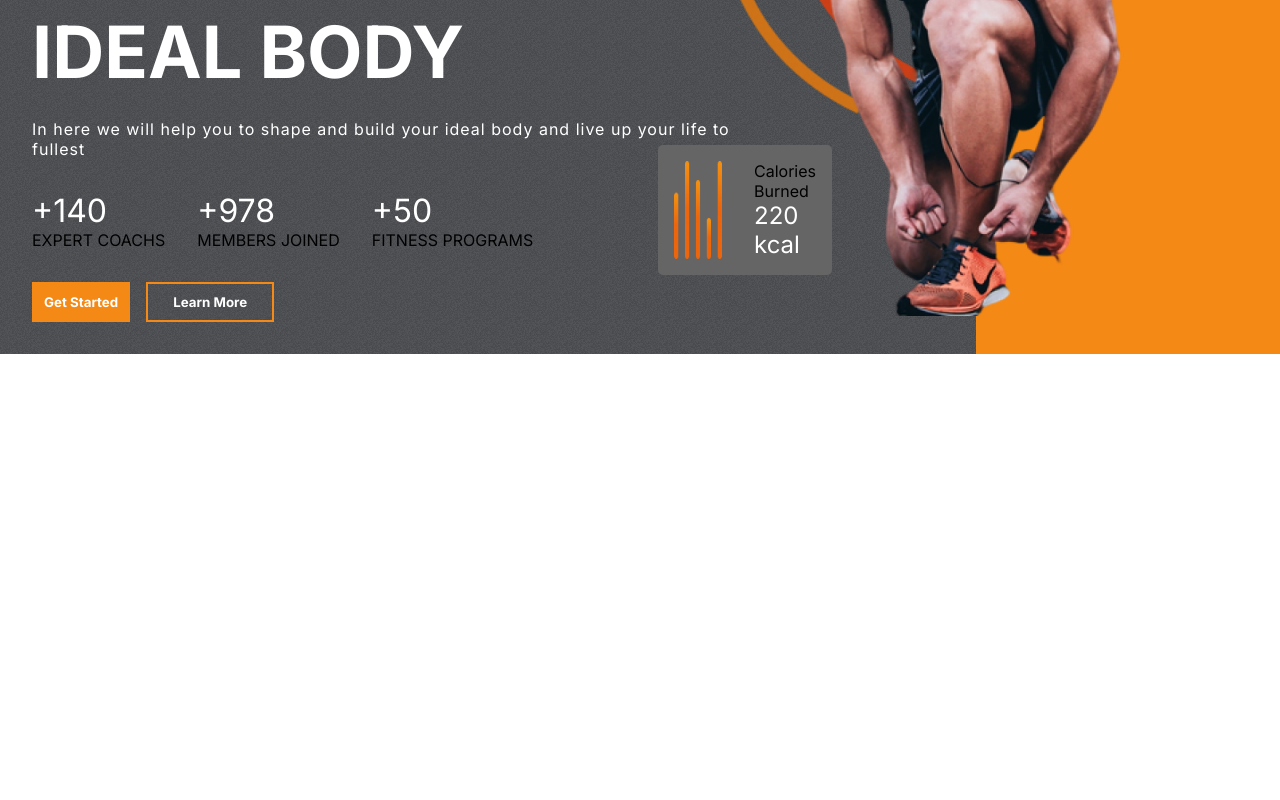
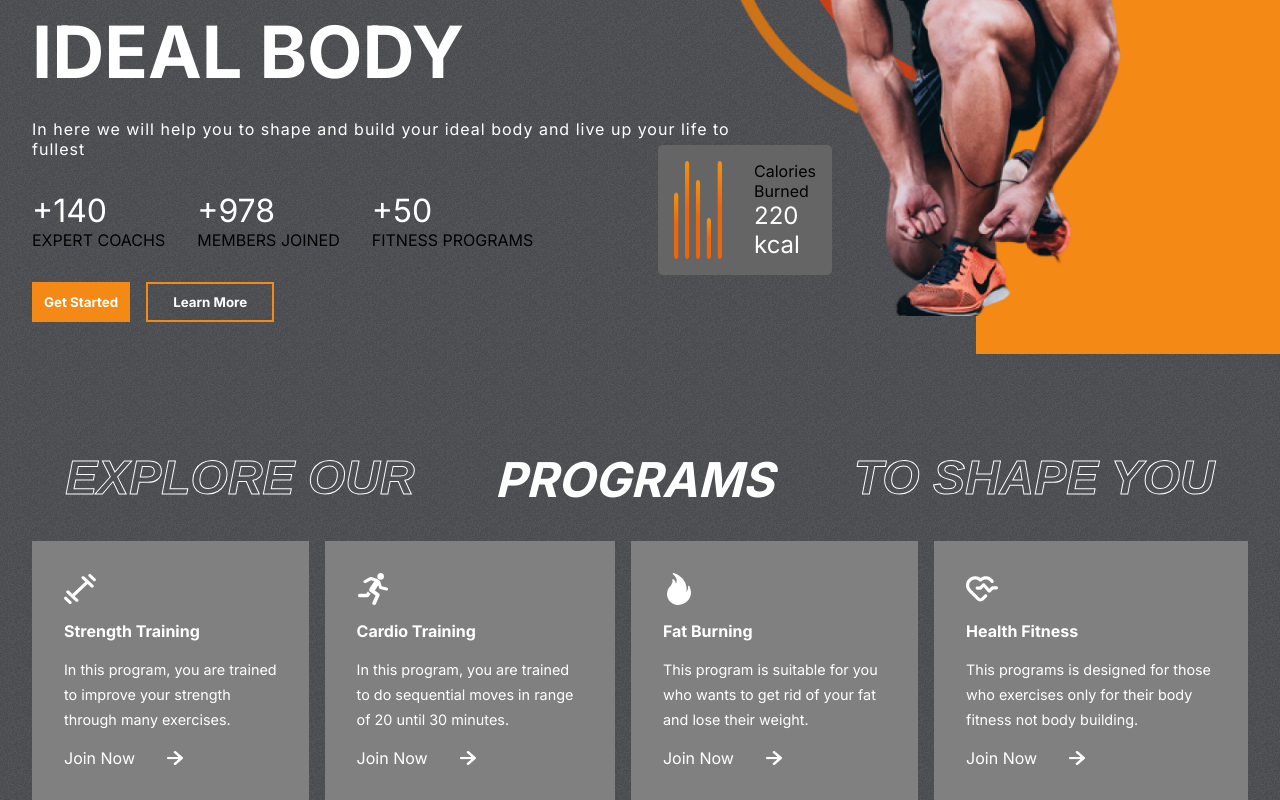
Before and after one commit to SubhashanaSS/gym-heroes, a React (Create React App) app: page / in a window 1280 px wide. Shown: the part 367-1167 px from the top of the page. Before the commit the page ends 800 px from the top, so only its background shows below. Built offline with nearby package versions, Linux system fonts and the light colour scheme.

Commit message:
programs

```diff
--- a/src/App.js
+++ b/src/App.js
@@ -1,10 +1,12 @@
 import './App.css';
 import Hero from './components/Hero/Hero';
+import Programs from './components/Programs/Programs';
 
 function App() {
   return (
     <div className="App">
           <Hero />
+          <Programs />
     </div>
   );
 }
--- /dev/null
+++ b/src/components/Programs/Programs.css
@@ -0,0 +1,63 @@
+.Programs{
+    display: flex;
+    flex-direction: column;
+    gap: 2rem;
+    padding: 0 2rem;
+}
+
+.programs-header{
+    display: flex;
+    gap: 5rem;
+    font-weight: bold;
+    font-size: 3rem;
+    justify-content: center;
+    color: white;
+    text-transform: uppercase;
+    font-style: italic;
+}
+
+.program-categories{
+    display: flex;
+    gap: 1rem;
+}
+
+.category{
+    display: flex;
+    flex-direction: column;
+    background-color: gray;
+    padding: 2rem;
+    gap: 1rem;
+    color: white;
+    justify-content: space-between;
+}
+
+.category>:nth-child(1){
+    width: 2rem;
+    height: 2rem;
+    fill: white;
+}
+
+.category>:nth-child(2){
+    font-size: 1rem;
+    font-weight: bold;
+}
+
+.category>:nth-child(3){
+    font-size: 0.9rem;
+    line-height: 25px;
+}
+
+.join-now{
+    display: flex;
+    align-items: center;
+    gap: 2rem;
+}
+
+.join-now>img{
+    width: 1rem;
+}
+
+.category:hover{
+    background: var(--planCard);
+    cursor: pointer;
+}
--- /dev/null
+++ b/src/components/Programs/Programs.jsx
@@ -0,0 +1,33 @@
+import React from "react";
+import './Programs.css';
+import {programsData} from '../../data/programsData';
+import RightArrow from '../../assets/rightArrow.png';
+
+const Programs = () => {
+    return(
+        <div className="Programs" id="programs">
+            {/*Header*/}
+            <div className="programs-header">
+                <span className="stroke-text">Explore our </span>
+                <span>Programs</span>
+                <span className="stroke-text"> to shape you</span>
+            </div>
+
+            <div className="program-categories">
+                {programsData.map((program)=>(
+                    <div className="category">
+                        {program.image}
+                        <span>{program.heading}</span>
+                        <span>{program.details}</span>
+                        <div className="join-now">
+                            <span>Join Now</span>
+                            <img src={RightArrow} alt=""/>
+                        </div>
+                    </div>
+                ))}
+            </div>
+        </div>
+    );
+};
+
+export default Programs;
```
